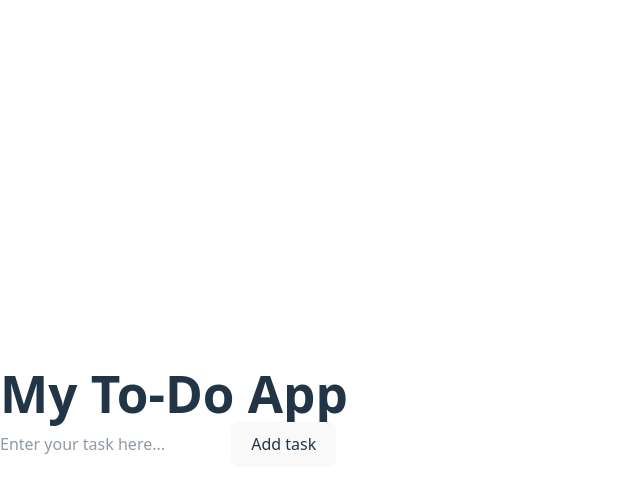
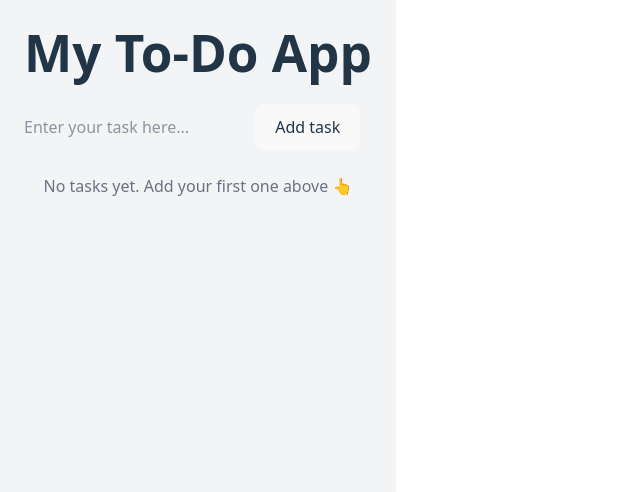
Before and after one commit to hamzas4011/to-do, a React app: page / in a window 1280 px wide. Shown: the top 492 px of the page, without its empty margins (0-640 px from the left). Built offline with nearby package versions, Linux system fonts and the light colour scheme; the HTML template or start-up script is replaced by a standard one.

Commit message:
update app

```diff
--- a/src/App.tsx
+++ b/src/App.tsx
@@ -1,10 +1,52 @@
-import TaskInput from './components/TaskInput';
+import { useState } from "react";
+import TaskInput from "./components/TaskInput";
+import TaskList from "./components/TaskList";
+
+type Task = {
+  id: string;
+  title: string;
+  completed: boolean;
+  createdAt: string;
+};
 
 export default function App() {
-    return (
-  <div>
-     <h1 className="text-2xl font-bold text-center mt-8">My To-Do App</h1>
-      <TaskInput />
-  </div>
+  const [tasks, setTasks] = useState<Task[]>([]);
+
+  // add a new task
+  function handleAddTask(title: string) {
+    const newTask: Task = {
+      id: crypto.randomUUID(),
+      title,
+      completed: false,
+      createdAt: new Date().toISOString(),
+    };
+    setTasks((prev) => [newTask, ...prev]);
+  }
+  function handleToggleTask(id: string) {
+    setTasks((prev) =>
+      prev.map((t) =>
+        t.id === id ? { ...t, completed: !t.completed } : t
+      )
+    );
+  }
+
+  function handleDeleteTask(id: string) {
+    setTasks((prev) => prev.filter((t) => t.id !== id));
+  }
+
+  return (
+    <div className="min-h-screen flex flex-col items-center bg-gray-100 p-6">
+      <h1 className="text-3xl font-bold text-center mb-6">My To-Do App</h1>
+
+      <div className="w-full max-w-md">
+        <TaskInput onAddTask={handleAddTask} />
+      </div>
+
+      <TaskList
+        tasks={tasks}
+        onToggle={handleToggleTask}
+        onDelete={handleDeleteTask}
+      />
+    </div>
   );
 }
```
